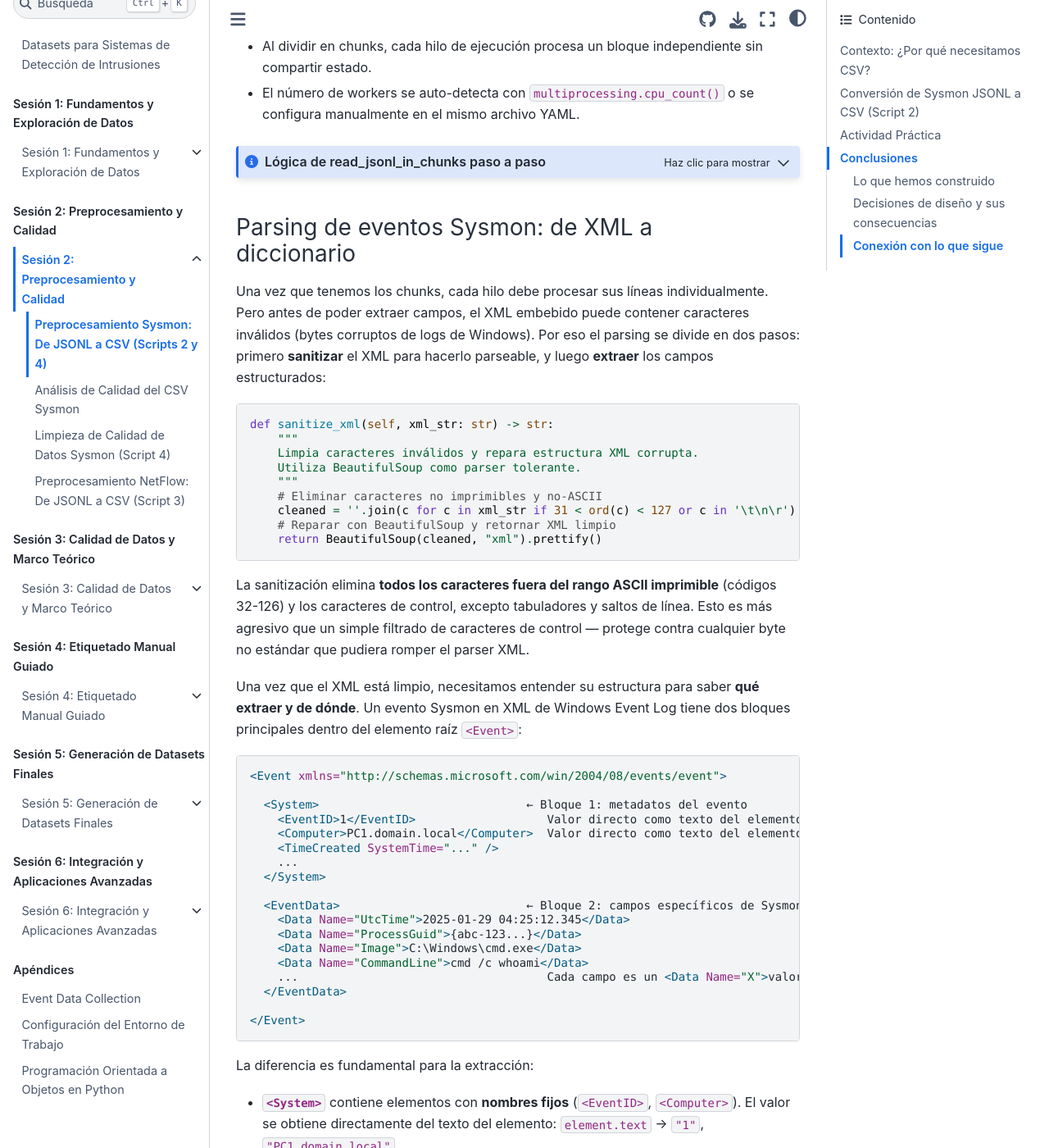
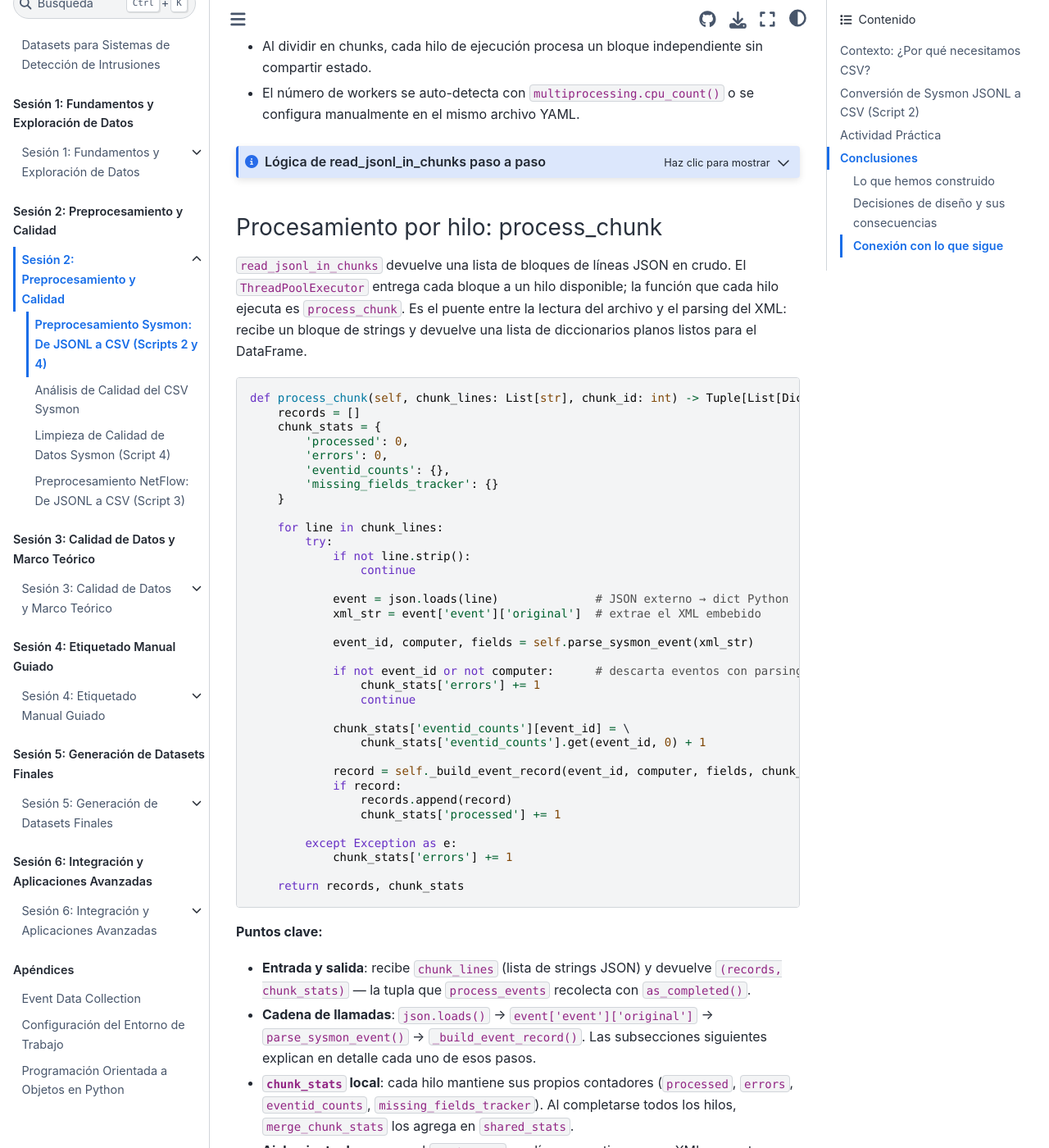
Before and after one commit to ollerenac/curso2026, a Jupyter Book: the page built from sesion-2/7-preprocesamiento-sysmon.md, in a window 1280 px wide and 1400 px high, scrolled down 7708 px. Shown: the whole window at 82% size. Built offline with Jupyter Book 1.0.4 settings and Sphinx 7.4.7 and the Sphinx Book theme 1.1.4, drawn with Linux system fonts in a browser that asks for light colours; some of the changed text lies outside the part shown.

Commit message:
feat(sesion-2): add process_chunk subsection — bridges read_jsonl_in_chunks and parsing subsections per architecture diagram

````diff
--- a/sesion-2/7-preprocesamiento-sysmon.md
+++ b/sesion-2/7-preprocesamiento-sysmon.md
@@ -531,9 +531,57 @@ El último `if current_chunk` es importante: 363,657 líneas / 10,000 = 36 bloqu
 **Resultado:** una lista de listas de strings, donde cada string es una línea JSON sin procesar lista para que un hilo la interprete.
 :::
 
+### Procesamiento por hilo: process_chunk
+
+`read_jsonl_in_chunks` devuelve una lista de bloques de líneas JSON en crudo. El `ThreadPoolExecutor` entrega cada bloque a un hilo disponible; la función que cada hilo ejecuta es `process_chunk`. Es el puente entre la lectura del archivo y el parsing del XML: recibe un bloque de strings y devuelve una lista de diccionarios planos listos para el DataFrame.
+
+```python
+def process_chunk(self, chunk_lines: List[str], chunk_id: int) -> Tuple[List[Dict], Dict]:
+    records = []
+    chunk_stats = {
+        'processed': 0,
+        'errors': 0,
+        'eventid_counts': {},
+        'missing_fields_tracker': {}
+    }
+
+    for line in chunk_lines:
+        try:
+            if not line.strip():
+                continue
+
+            event = json.loads(line)              # JSON externo → dict Python
+            xml_str = event['event']['original']  # extrae el XML embebido
+
+            event_id, computer, fields = self.parse_sysmon_event(xml_str)
+
+            if not event_id or not computer:      # descarta eventos con parsing fallido
+                chunk_stats['errors'] += 1
+                continue
+
+            chunk_stats['eventid_counts'][event_id] = \
+                chunk_stats['eventid_counts'].get(event_id, 0) + 1
+
+            record = self._build_event_record(event_id, computer, fields, chunk_stats)
+            if record:
+                records.append(record)
+                chunk_stats['processed'] += 1
+
+        except Exception as e:
+            chunk_stats['errors'] += 1
+
+    return records, chunk_stats
+```
+
+**Puntos clave:**
+- **Entrada y salida**: recibe `chunk_lines` (lista de strings JSON) y devuelve `(records, chunk_stats)` — la tupla que `process_events` recolecta con `as_completed()`.
+- **Cadena de llamadas**: `json.loads()` → `event['event']['original']` → `parse_sysmon_event()` → `_build_event_record()`. Las subsecciones siguientes explican en detalle cada uno de esos pasos.
+- **`chunk_stats` local**: cada hilo mantiene sus propios contadores (`processed`, `errors`, `eventid_counts`, `missing_fields_tracker`). Al completarse todos los hilos, `merge_chunk_stats` los agrega en `shared_stats`.
+- **Aislamiento de errores**: el `try/except` por línea garantiza que un XML corrupto no aborte el chunk entero — solo incrementa `errors` y continúa con la línea siguiente.
+
 ### Parsing de eventos Sysmon: de XML a diccionario
 
-Una vez que tenemos los chunks, cada hilo debe procesar sus líneas individualmente. Pero antes de poder extraer campos, el XML embebido puede contener caracteres inválidos (bytes corruptos de logs de Windows). Por eso el parsing se divide en dos pasos: primero **sanitizar** el XML para hacerlo parseable, y luego **extraer** los campos estructurados:
+Dentro de `process_chunk`, una vez extraído `xml_str = event['event']['original']`, el primer paso es sanitizarlo: los logs de Windows pueden contener bytes corruptos o caracteres fuera del rango ASCII imprimible que rompen el parser XML. Por eso la extracción se divide en dos pasos: primero **sanitizar** el XML para hacerlo parseable, y luego **extraer** los campos estructurados:
 
 ```python
 def sanitize_xml(self, xml_str: str) -> str:
````
